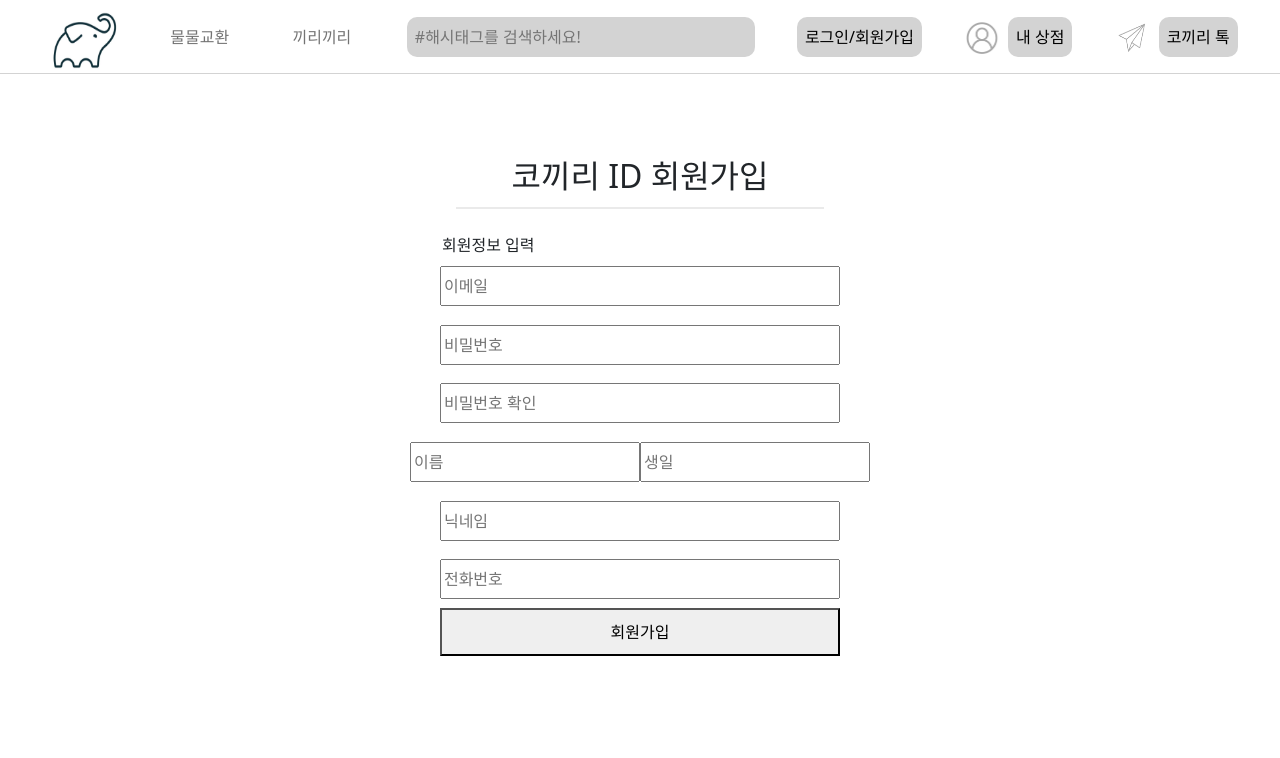
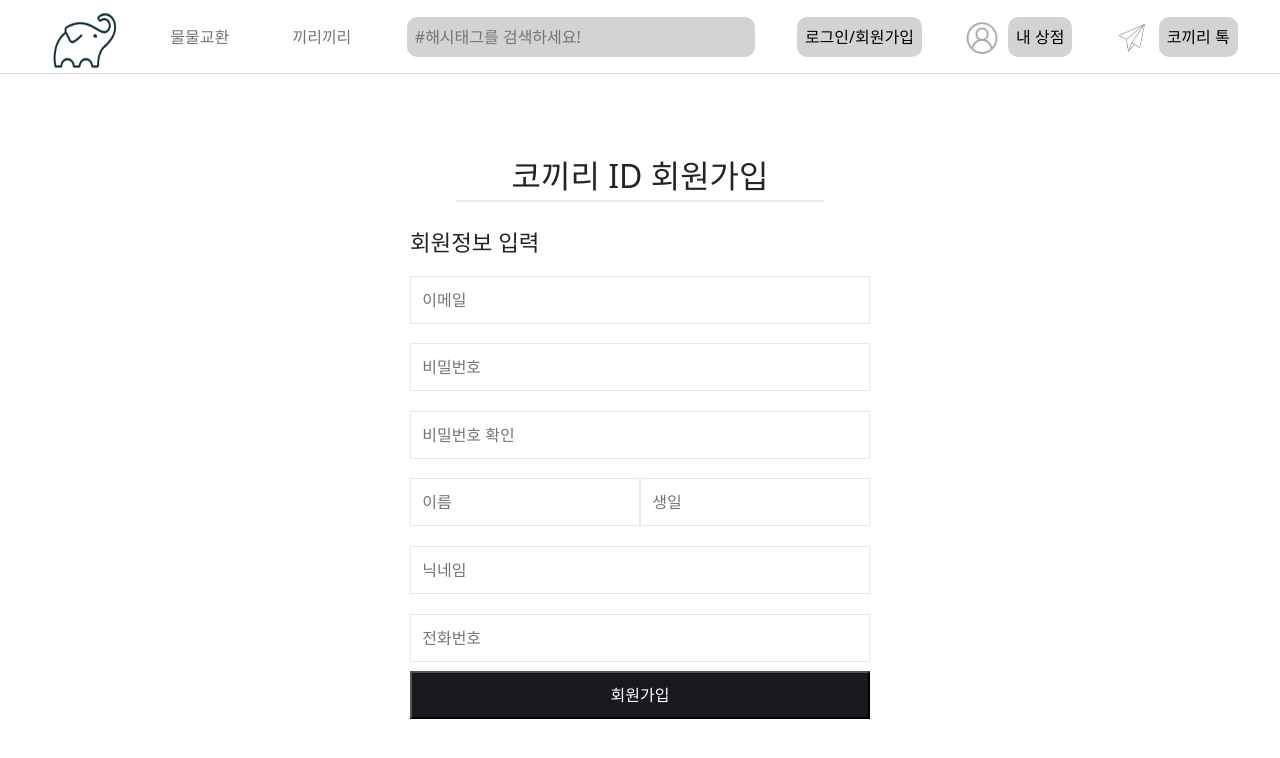
Before and after one commit to F3F-T/COKIRI, a React (Create React App) app in the folder frontend/: page /signup in a window 1280 px wide. Shown: the top 758 px of the page. Built offline with nearby package versions, Linux system fonts and the light colour scheme.

Commit message:
[REFACTOR]signup Component 활용

```diff
--- a/frontend/src/routes/SignUp.tsx
+++ b/frontend/src/routes/SignUp.tsx
@@ -5,6 +5,8 @@ import Nav from 'react-bootstrap/Nav';
 import Navbar from 'react-bootstrap/Navbar';
 import myImage from "../img/cokkiriLogo.png"
 import PriceBox from "../component/trade/PriceBox";
+import TextInput from "../component/common/TextInput";
+import Button from "../component/common/Button";
 
 
 const SignUp = () => {
@@ -23,32 +25,21 @@ const SignUp = () => {
 
             </div>
             <div className={styles.userInfo}>
-                <div className={styles.userID}>
-                    <input type="text" className={styles.userID_2} placeholder="이메일"/>
+                <TextInput placeholder={"이메일"}/>
+                <TextInput placeholder={"비밀번호"}/>
+                <TextInput placeholder={"비밀번호 확인"}/>
+
+                <div className={styles.userNameBirth}>
+                    <TextInput placeholder={"이름"}/>
+                    <TextInput placeholder={"생일"}/>
                 </div>
-                <div className={styles.userPW}>
-                    <input type="text" className={styles.userID_2} placeholder="비밀번호"/>
-                </div>
-                <div className={styles.userPWC}>
-                    <input type="text" className={styles.userID_2} placeholder="비밀번호 확인"/>
-                </div>
-                <div className={styles.userNameBirth}>
-                    <div className={styles.userName}>
-                        <input type="text" className={styles.userID_3} placeholder="이름"/>
-                    </div>
-                    <div className={styles.userBirth}>
-                        <input type="text" className={styles.userID_3} placeholder="생일"/>
-                    </div>
-                </div>
-                <div className={styles.userNick}>
-                    <input type="text" className={styles.userID_2} placeholder="닉네임"/>
-                </div>
-                <div className={styles.userPN}>
-                    <input type="text" className={styles.userID_2} placeholder="전화번호"/>
-                </div>
+
+                <TextInput placeholder={"닉네임"}/>
+                <TextInput placeholder={"전화번호"}/>
             </div>
+
             <div className={styles.btnPlace}>
-                <button className={styles.btn} onClick={signUpButtonClick}>회원가입</button>
+                <Button content={"회원가입"} className={"black"} onClick={signUpButtonClick}/>
             </div>
 
         </div>
--- a/frontend/src/styles/trade/Signup.module.css
+++ b/frontend/src/styles/trade/Signup.module.css
@@ -1,7 +1,7 @@
 .signup {
     padding-top: 5rem;
     width : 460px;
-    height: 650px;
+    /*height: 650px;*/
     text-align: center;
     /*border: 1px solid red;*/
     margin : auto; /*가운데 정렬*/
@@ -25,9 +25,9 @@
 
 }
 .signup_3{
+    font-size: 1.4rem;
     text-align: left;
-    margin-left: 2rem;
-    margin-bottom: 0rem;
+    margin-bottom: 1rem;
 }
 
 .userInfo {
@@ -39,19 +39,8 @@
     grid-template-rows: repeat(6,1fr);
     gap: 10px;
 }
-.userNameBirth{
-    width: 100%;
-}
-.userID_2{
-    width: 87%;
-    height: 2.5rem;
 
-}
-.userID_3{
-    width: 100%;
-    height: 2.5rem;
 
-}
 .btnPlace{
     height: 10%;
     /*border: 1px solid red;*/
@@ -60,7 +49,7 @@
 .userNameBirth{
     display: flex;
     flex-direction: row;
-    justify-content: space-evenly;
+    justify-content: space-between;
 }
 .btn{
     width : 87%;
```
